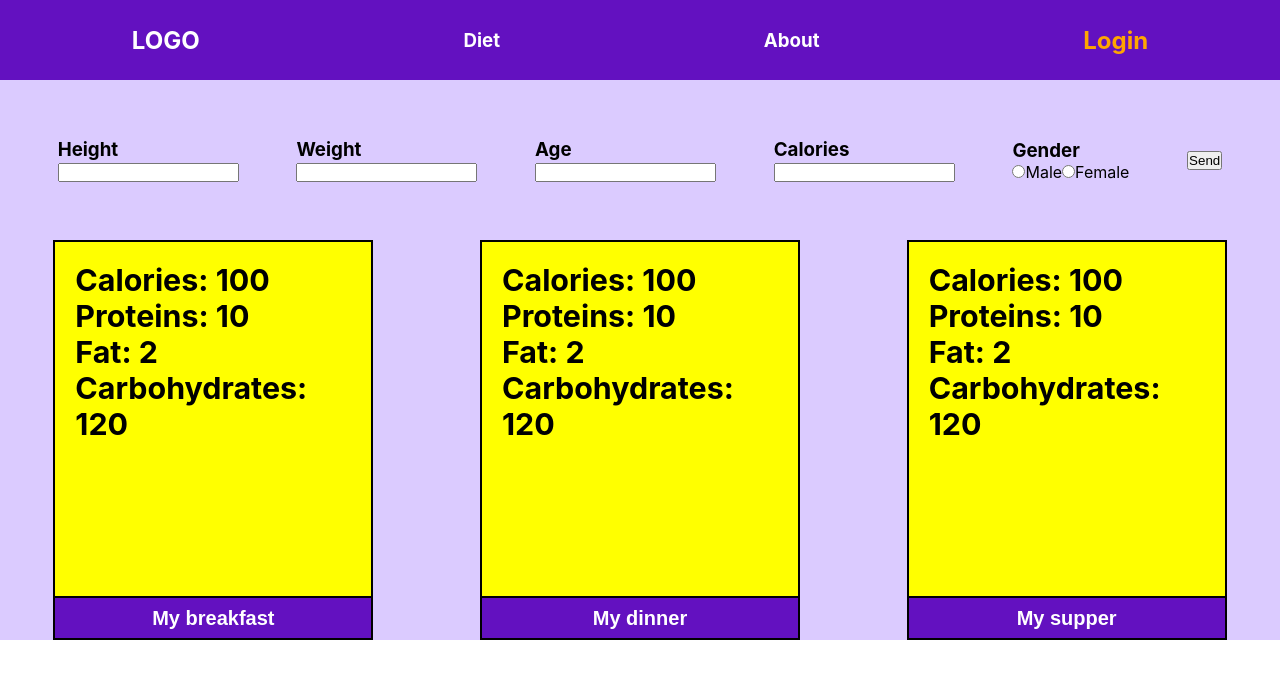
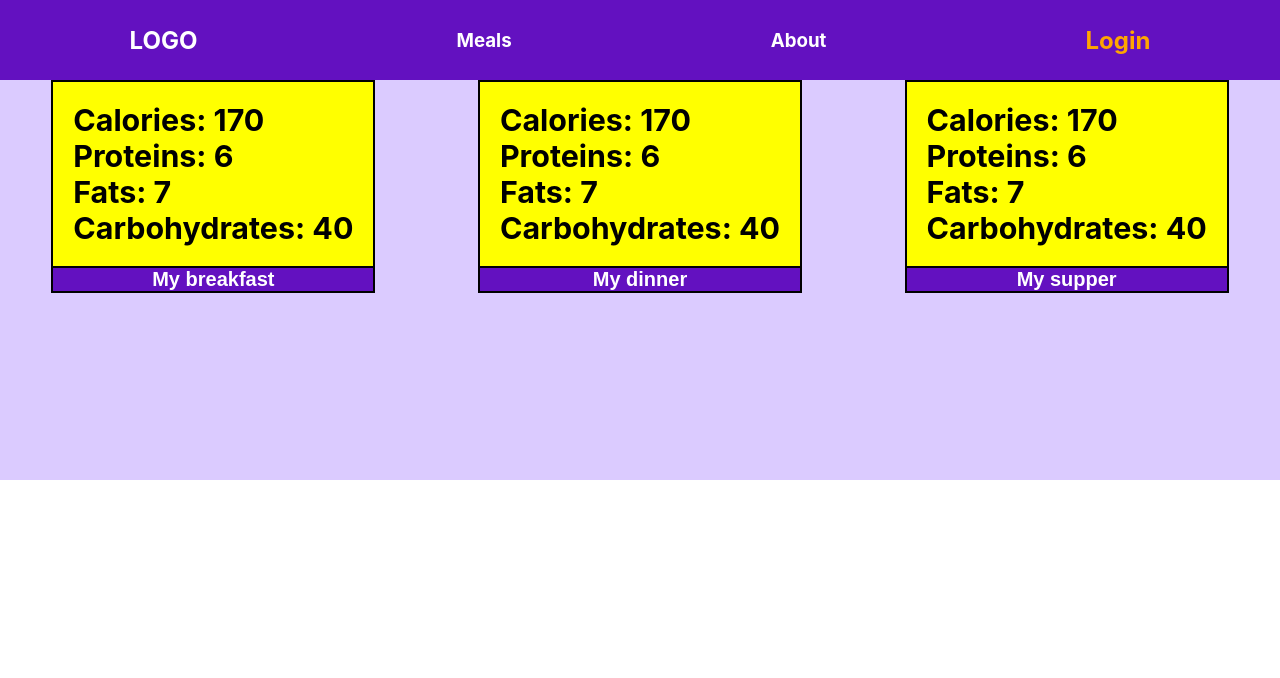
Before and after one commit to Palmer786/diet-app, a React (Create React App) app: page / in a window 1280 px wide. Shown: the top 678 px of the page. Built offline with nearby package versions, Linux system fonts and the light colour scheme.

Commit message:
Standardize meals components

```diff
--- a/src/App.css
+++ b/src/App.css
@@ -40,7 +40,7 @@ nav > h3:hover {
 
 .diet-info {
     min-height: 20vh;
-    width: 25%;
+    width: 100%;
     background: blue;
     display: flex;
     flex-direction: column;
@@ -82,6 +82,7 @@ nav > h3:hover {
     text-align: center;
     font-size: 65px;
     font-weight: bold;
+    text-transform: uppercase;
 }
 .search-bar{
     width:50%;
@@ -133,6 +134,7 @@ flex-wrap: wrap;
     font-weight: bold;
     border: none;
     background: rgb(235, 14, 14);
+    cursor: pointer;
 }
 .product-delete > button:hover {
     background: rgb(255, 0, 0);
--- a/src/App.js
+++ b/src/App.js
@@ -1,30 +1,19 @@
 import React from "react";
-import { DietProvider } from "./components/DietContext";
 import { BrowserRouter as Router, Route } from "react-router-dom";
-import Breakfast from "./components/Breakfast";
-import Dinner from "./components/Dinner";
-import Supper from "./components/Supper";
 import Nav from "./components/Nav";
 import About from "./components/About";
+import MyDiet from "./components/myDietComponents/MyDiet";
+import MealDetails from "./components/myDietComponents/MealDetails";
 import "./App.css";
-import Homepage from './components/Homepage';
 
 const App = () => {
   return (
     <div>
       <Router>
-        <DietProvider>
-          <Nav />
-          <Route
-            path="/"
-            exact
-            component={Homepage}
-          />
-          <Route path="/about" component={About} />
-          <Route path="/breakfast" component={Breakfast} />
-          <Route path="/dinner" component={Dinner} />
-          <Route path="/supper" component={Supper} />
-        </DietProvider>
+        <Nav />
+        <Route path="/" exact component={MyDiet} />
+        <Route path="/about" exact component={About} />
+        <Route path="/meals/:title" exact component={MealDetails} />
       </Router>
     </div>
   );
--- a/src/components/DietContext.js
+++ /dev/null
@@ -1,83 +0,0 @@
-import React, { createContext, useState, useEffect } from "react";
-
-export const DietContext = createContext();
-export const DietProvider = props => {
-  const [items, setItems] = useState(
-    JSON.parse(localStorage.getItem("my-diet")) || [
-      {
-        key: "breakfast",
-        food: [
-          {
-            id: 1,
-            name: "chleb",
-            calories: 50,
-            proteins: 5,
-            fat: 1,
-            carbohydrates: 60
-          },
-          {
-            id: 2,
-            name: "jajko",
-            calories: 50,
-            proteins: 5,
-            fat: 1,
-            carbohydrates: 60
-          }
-        ]
-      },
-      {
-        key: "dinner",
-        food: [
-          {
-            id: 5,
-            name: "pomidor",
-            calories: 50,
-            proteins: 5,
-            fat: 1,
-            carbohydrates: 60
-          },
-          {
-            id: 22,
-            name: "orzech",
-            calories: 50,
-            proteins: 5,
-            fat: 1,
-            carbohydrates: 60
-          }
-        ]
-      },
-      {
-        key: "supper",
-        food: [
-          {
-            id: 125,
-            name: "ser",
-            calories: 50,
-            proteins: 5,
-            fat: 1,
-            carbohydrates: 60
-          },
-          {
-            id: 286,
-            name: "masło",
-            calories: 50,
-            proteins: 5,
-            fat: 1,
-            carbohydrates: 60
-          }
-
-        ]
-      }
-    ]
-  );
-
-  useEffect(() => {
-    localStorage.setItem("my-diet", JSON.stringify(items));
-  }, [items]);
-
-  return (
-    <DietContext.Provider value={[items, setItems]}>
-      {props.children}
-    </DietContext.Provider>
-  );
-};
--- a/src/components/Nav.js
+++ b/src/components/Nav.js
@@ -10,7 +10,7 @@ const Nav = () => {
     <nav>
       <h1>LOGO</h1>
       <Link to="/" style={navLinks}>
-        <h3>Diet</h3>
+        <h3>Meals</h3>
       </Link>
       <Link to="/about" style={navLinks}>
         <h3>About</h3>
--- /dev/null
+++ b/src/components/myDietComponents/DelProduct.js
@@ -0,0 +1,13 @@
+import React from "react";
+
+const DelProduct = ({ id, setItems, title }) => {
+  const deleteProduct = () => {
+    const tab = JSON.parse(localStorage.getItem(`${title}`));
+    const newArray = tab.food.filter(item => item.id !== id);
+    setItems({key: `${title}`, food: newArray});
+  };
+
+  return <button onClick={deleteProduct}>Delete</button>;
+};
+
+export default DelProduct;
--- /dev/null
+++ b/src/components/myDietComponents/Meal.js
@@ -0,0 +1,63 @@
+import React, { useState, useEffect } from "react";
+import { Link } from "react-router-dom";
+
+const Meal = ({ title }) => {
+  const [items, setItems] = useState(
+    JSON.parse(localStorage.getItem(`${title}`)) || {
+      key: title,
+      food: [
+        {
+          id: 3,
+          name: "mandarynka",
+          calories: 50,
+          proteins: 3,
+          fats: 5,
+          carbohydrates: 10
+        },
+        {
+          id: 5,
+          name: "banan",
+          calories: 120,
+          proteins: 3,
+          fats: 2,
+          carbohydrates: 30
+        }
+      ]
+    }
+  );
+  useEffect(() => {
+    localStorage.setItem(`${title}`, JSON.stringify(items));
+  }, [items]);
+  const navLinks = {
+    textDecoration: "none",
+    color: "white"
+  };
+  let totalCalories = 0;
+  let totalCarbohydrates = 0;
+  let totalFats = 0;
+  let totalProteins = 0;
+
+  return (
+    <div className="diet-info">
+      <div className="diet-details">
+        {items.food.map(item => {
+          totalCalories += item.calories;
+          totalProteins += item.proteins;
+          totalFats += item.fats;
+          totalCarbohydrates += item.carbohydrates;
+        })}
+        <h3>Calories: {totalCalories}</h3>
+        <h3>Proteins: {totalProteins}</h3>
+        <h3>Fats: {totalFats}</h3>
+        <h3>Carbohydrates: {totalCarbohydrates}</h3>
+      </div>
+      <button>
+        <Link to={"/meals/" + `${title}`} style={navLinks}>
+          My {title}
+        </Link>
+      </button>
+    </div>
+  );
+};
+
+export default Meal;
--- /dev/null
+++ b/src/components/myDietComponents/MealDetails.js
@@ -0,0 +1,43 @@
+import React, { useEffect, useState } from "react";
+import DelProduct from "./DelProduct";
+
+const MealDetails = ({ match }) => {
+  const [items, setItems] = useState(
+    JSON.parse(localStorage.getItem(`${match.params.title}`)) || {
+      key: `${match.params.title}`,
+      food: []
+    }
+  );
+  useEffect(() => {
+    localStorage.setItem(`${match.params.title}`, JSON.stringify(items));
+  }, [items]);
+  return (
+    <div className="main">
+      <h1>{items.key}</h1>
+      <div className="myList">
+        {items.food.map(item => (
+          <div className="product" key={item.id}>
+            <div className="product-name">
+              <h3>{item.name}</h3>
+            </div>
+            <div className="product-details">
+              <p>Calories: {item.calories}</p>
+              <p>Proteins: {item.proteins}</p>
+              <p>Fats: {item.fats}</p>
+              <p>Carbohydrates: {item.carbohydrates}</p>
+            </div>
+            <div className="product-delete">
+              <DelProduct
+                id={item.id}
+                setItems={setItems}
+                title={match.params.title}
+              />
+            </div>
+          </div>
+        ))}
+      </div>
+    </div>
+  );
+};
+
+export default MealDetails;
--- /dev/null
+++ b/src/components/myDietComponents/MyDiet.js
@@ -0,0 +1,17 @@
+import React from "react";
+import Meal from "./Meal";
+
+const MyDiet = () => {
+  const mealKeys = ["breakfast", "dinner", "supper"]
+  return (
+    <div className="diet">
+        {mealKeys.map(key => (
+            <div>
+                <Meal title={key} />
+            </div>
+        ))}
+    </div>
+  );
+};
+
+export default MyDiet;
```
Also changed, not shown: 1 other file (tests, documents, lock files or other folders).
